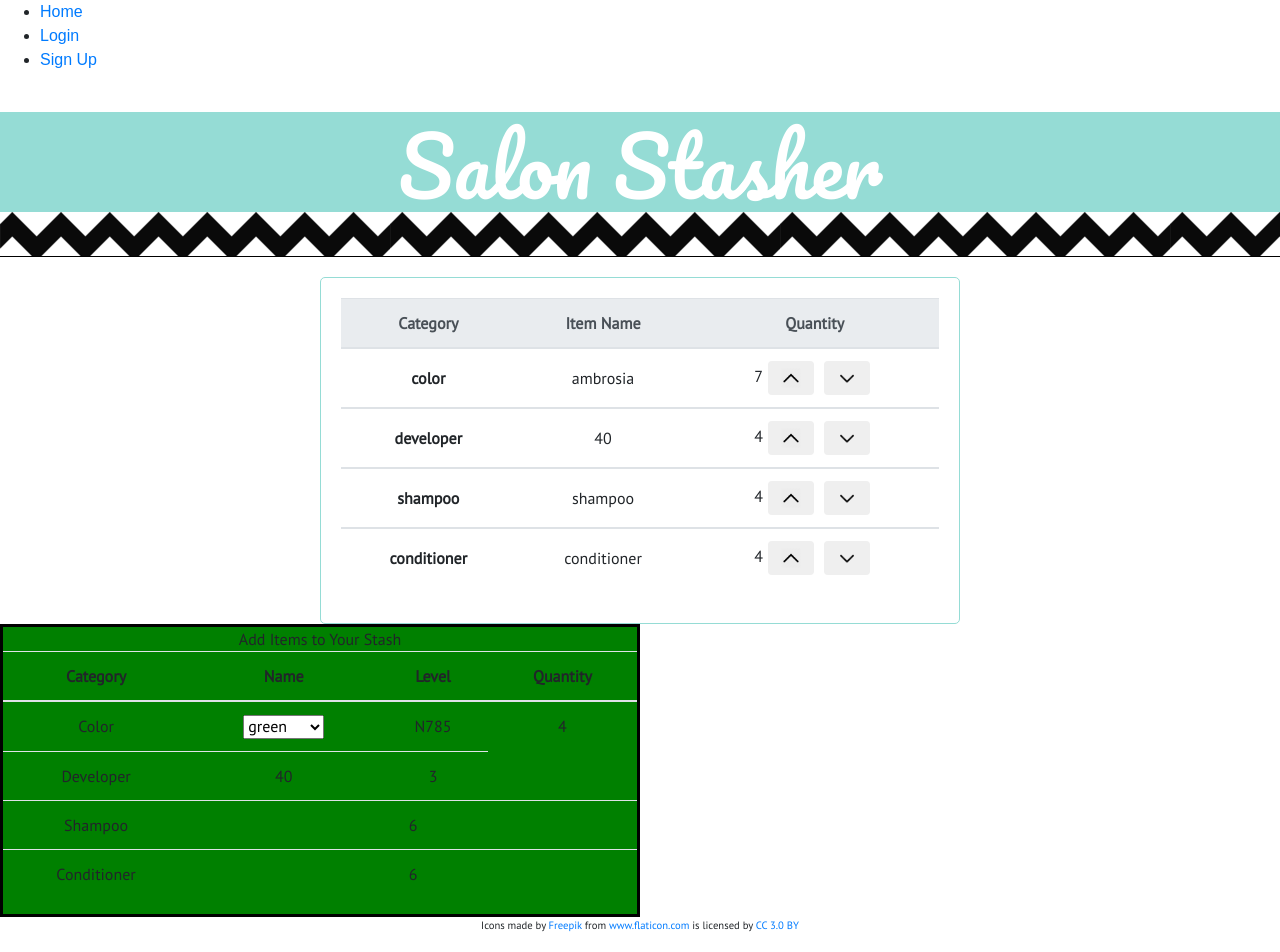
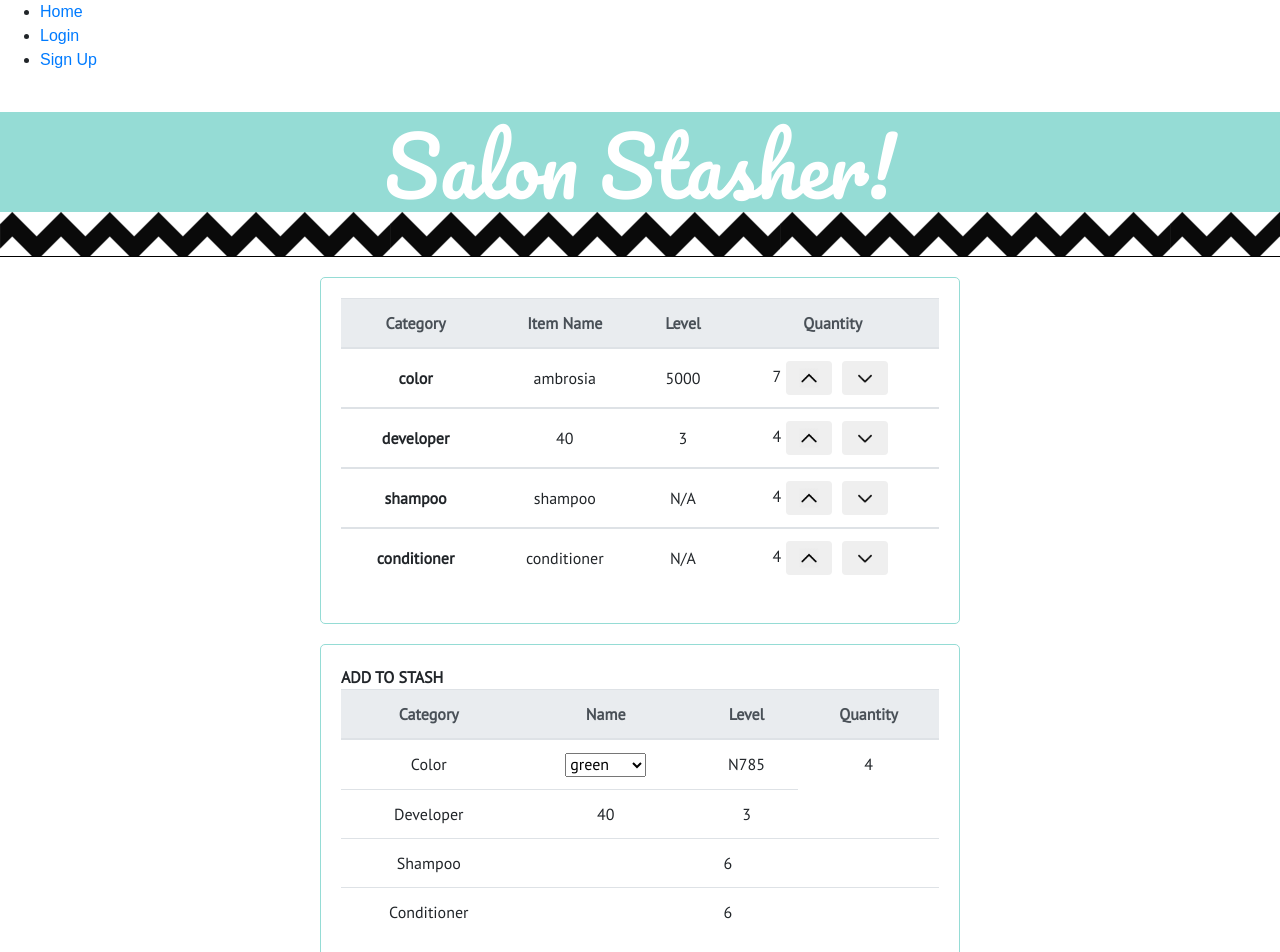
Before and after one commit to kaileytetrick/project_3, a React (Create React App) app in the folder salonstuff/: page / in a window 1280 px wide. Shown: the top 952 px of the page. Built offline with nearby package versions, Linux system fonts and the light colour scheme.

Commit message:
Changing 'Add' style and altering tables

```diff
--- a/salonstuff/src/App.js
+++ b/salonstuff/src/App.js
@@ -67,7 +67,7 @@ class App extends Component {
       <br />
 
           <header className="App-header">
-          <h1 className="App-title">Salon Stasher</h1>
+          <h1 className="App-title">Salon Stasher!</h1>
       </header>
       <header className="App-header-bot">
       </header>
@@ -79,6 +79,7 @@ class App extends Component {
       id={item.id}
       category={item.category}
       itemname={item.name ? item.name : item.category}
+      level={item.level ? item.level : "N/A"}
       quantity={item.quantity}
       passUpUpdatedStash={this.getUpdatedStashFromCurrentStash}
       />
@@ -86,6 +87,7 @@ class App extends Component {
       </Wrapper>
 
       <Add />
+
       <Footer />
   </div>
     )
--- a/salonstuff/src/components/Add/Add.css
+++ b/salonstuff/src/components/Add/Add.css
@@ -1,11 +1,16 @@
 .add {
     font-weight:bold;
 }
-
 .main {
-    border: solid black;
-    width: 50%;
-    background: green;
-
-
-}
+    width:50%;
+    background: #ffffff;
+    border: 1px solid #95DCD5;
+    border-radius: 5px;
+    height: 100%;
+    display: flex;
+    flex-flow: row wrap;
+    padding: 20px;
+    margin-left:25%;
+    margin-right:25%;
+    margin-top:20px;
+  }
--- a/salonstuff/src/components/Add/Add.js
+++ b/salonstuff/src/components/Add/Add.js
@@ -37,9 +37,9 @@ class Add extends Component {
         console.log(this.state.selectedColor,'this is for real working');
         return (
             <div class="main">
-                <div> Add Items to Your Stash</div>
-                <Table>
-                    <thead>
+                <div text-align="center" className="add">ADD TO STASH</div>
+                <Table className="table">
+                    <thead className="thead-light">
                         <tr>
                             <th>Category</th>
                             <th>Name</th>
--- a/salonstuff/src/components/CurrentStash/CurrentStash.js
+++ b/salonstuff/src/components/CurrentStash/CurrentStash.js
@@ -32,6 +32,7 @@ class CurrentStash extends Component {
         <tr>
           <th scope="row" className="align-middle">{this.props.category}</th>
           <td className="align-middle">{this.props.itemname}</td>
+          <td className="align-middle">{this.props.level}</td>
           <td className="align-middle">{this.props.quantity}
             <button type="button" onClick={this.handleUpArrowClick} className="btn btn-default btn-group-vertical arrows" role="group"> <img src={up}  alt={'up arrorw'} width="20" /> </button>
             <button type="button" onClick={this.handleDownArrowClick} className="btn btn-default btn-group-vertical arrows" role="group"> <img src={down} alt={'down arrow'} width="20" /> </button>
--- a/salonstuff/src/components/Wrapper/Wrapper.js
+++ b/salonstuff/src/components/Wrapper/Wrapper.js
@@ -7,6 +7,7 @@ const Wrapper = props => <div className="wrapper">
         <tr>
         <th scope="col">Category</th>
         <th scope="col">Item Name</th>
+        <th scope="col">Level</th>
         <th scope="col">Quantity</th>
         </tr>
     </thead>
```
